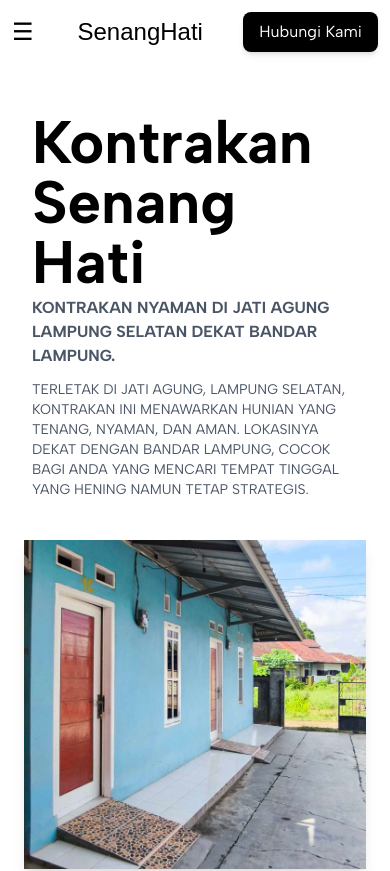
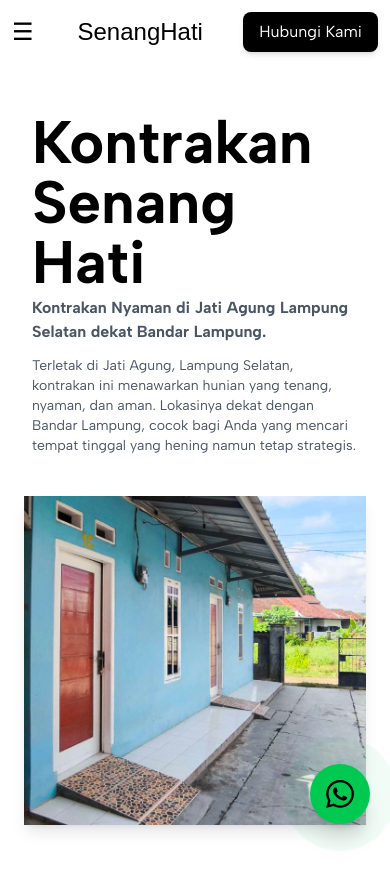
Before and after one commit to RenaldKS/SenangHati, a Next.js app: page / in a window 390 px wide. Shown: the top 871 px of the page. Built offline with nearby package versions, Linux system fonts and the light colour scheme; a web font is replaced by a local one.

Commit message:
Added Floating Whatsapp and few updates
Deleted "uppercase" in classname in a few line. Added 2 Contact Person in Card Beside Map

```diff
--- /dev/null
+++ b/app/components/FloatingButton.tsx
@@ -0,0 +1,40 @@
+import Image from "next/image";
+
+export default function FloatingWhatsApp() {
+  const phone = "6285291007948";
+
+  const message = encodeURIComponent(
+    "Halo, saya tertarik dengan Kontrakan Senang Hati. Bisa info lebih lanjut?",
+  );
+
+  return (
+    <div className="fixed bottom-5 right-5 z-50 flex flex-col items-end gap-2">
+      {/* Tooltip */}
+      <div className="bg-black text-white text-xs px-3 py-1 rounded-md shadow-md opacity-0 hover:opacity-100 transition">
+        Chat via WhatsApp
+      </div>
+
+      {/* Button */}
+      <a
+        href={`https://wa.me/${phone}?text=${message}`}
+        target="_blank"
+        rel="noopener noreferrer"
+        className="relative group"
+      >
+        {/* Pulse ring animation */}
+        <span className="absolute inset-0 rounded-full bg-green-500 animate-ping opacity-50"></span>
+
+        {/* Main button */}
+        <div className="relative bg-green-500 hover:bg-green-600 text-white p-4 rounded-full shadow-xl transition-all duration-300 group-hover:scale-110">
+          {/* <MessageCircle size={28} /> */}
+          <Image
+            src="/icons/whatsapp.svg"
+            alt="whatsapp-icon"
+            width={28}
+            height={28}
+          />
+        </div>
+      </a>
+    </div>
+  );
+}
--- a/app/components/Hero.tsx
+++ b/app/components/Hero.tsx
@@ -5,10 +5,10 @@ export default function Hero() {
       <section className="flex flex-col items-center justify-center justify-between gap-8 px-6 py-12 mx-auto md:flex-row max-w-7xl relative container ">
         <div className="flex-1">
           <h1 className="font-bold text-6xl px-2">Kontrakan Senang Hati</h1>
-          <h1 className="text-md font-bold text-gray-600 uppercase px-2 py-1">
+          <h1 className="text-md font-bold text-gray-600  px-2 py-1">
             Kontrakan Nyaman di Jati Agung Lampung Selatan dekat Bandar Lampung.
           </h1>
-          <p className="text-sm text-gray-600 uppercase px-2 py-2">
+          <p className="text-sm text-gray-600 px-2 py-2">
             Terletak di Jati Agung, Lampung Selatan, kontrakan ini menawarkan
             hunian yang tenang, nyaman, dan aman. Lokasinya dekat dengan Bandar
             Lampung, cocok bagi Anda yang mencari tempat tinggal yang hening
--- a/app/components/Maps.tsx
+++ b/app/components/Maps.tsx
@@ -29,6 +29,10 @@ export default function Maps() {
             <div className="mt-5 space-y-2 text-sm text-gray-700">
               <p>📍 Lampung Selatan, Indonesia</p>
               <p>🚗 Akses kendaraan mudah</p>
+              <p>🤵 Renaldi (CP 1)</p>
+              <p>📞 +6285291007948</p>
+              <p>🙎‍♀️ Idawati (CP 2)</p>
+              <p>📞 +628127978564</p>
             </div>
           </div>
 
--- a/app/components/Navbar.tsx
+++ b/app/components/Navbar.tsx
@@ -15,6 +15,11 @@ const albertSans = Albert_Sans({
 
 export default function Header() {
   const [isOpen, setIsOpen] = useState(false);
+  const phone = "6285291007948";
+
+  const message = encodeURIComponent(
+    "Halo, saya tertarik dengan Kontrakan Senang Hati. Bisa info lebih lanjut?",
+  );
   return (
     <>
       <header className="sticky top-0 z-50 bg-white">
@@ -56,15 +61,19 @@ export default function Header() {
           </ul>
 
           {/* BUTTON (ALWAYS VISIBLE) */}
-          <Link href={"https://wa.me/6285117067601"}>
-            <button className="px-4 py-2 rounded-lg bg-black text-white shadow-md hover:bg-slate-200 hover:text-black">
+          <a
+            href={`https://wa.me/${phone}?text=${message}`}
+            target="_blank"
+            rel="noopener noreferrer"
+          >
+            <button className="px-4 py-2 rounded-lg bg-black text-white shadow-md hover:bg-slate-200 hover:text-black transition">
               Hubungi Kami
             </button>
-          </Link>
+          </a>
 
           {/* MOBILE DROPDOWN */}
           {isOpen && (
-            <div className="absolute top-full left-0 w-[25%] bg-teal-200 shadow-md md:hidden">
+            <div className="absolute top-full left-0 w-[35%] bg-slate-200 shadow-md md:hidden">
               <ul className="flex flex-col items-start p-4 gap-4 text-lg">
                 <Link href={"/"}>
                   <li>Home</li>
--- a/app/layout.tsx
+++ b/app/layout.tsx
@@ -1,6 +1,7 @@
 import "./globals.css";
 import { Albert_Sans } from "next/font/google";
 import Header from "@/app/components/Navbar";
+import FloatingWhatsApp from "./components/FloatingButton";
 
 const albertSans = Albert_Sans({
   subsets: ["latin"],
@@ -33,6 +34,7 @@ export default function RootLayout({
     <html lang="id">
       <body className={`${albertSans.className}`}>
         <Header />
+        <FloatingWhatsApp />
         {children}
       </body>
     </html>
```
Also changed, not shown: public/icons/whatsapp.svg (added).
